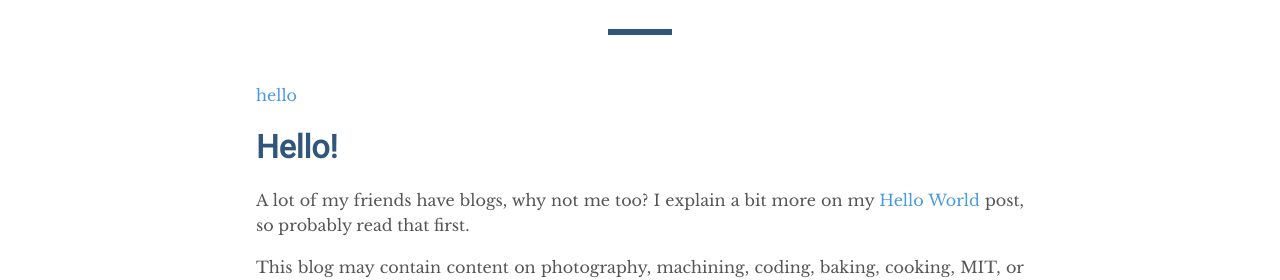
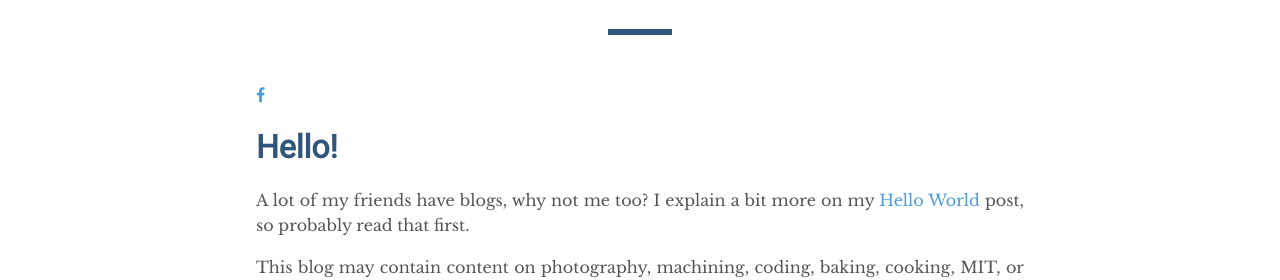
Before and after one commit to rishabmps/rishabmps.github.io, a Jekyll site: the page built from static/about.md, in a window 1280 px wide. Shown: the part 192-472 px from the top of the page. Built offline with Jekyll 4.4.1, drawn with Linux system fonts in a browser that asks for light colours.

Commit message:
Testing share bar and updated share url

```diff
--- a/_config.yml
+++ b/_config.yml
@@ -1,10 +1,10 @@
 # Site settings
+
 title:          Rishabh Agarwal
 description:    "Snapshots of my interests"
 url:            "https://www.rishabhjain.me"
 logo:           /assets/apple-touch-icon.png
 repository: rishabmps/rishabmps.github.io
-
 # Author
 author:
   name:         Rishabh Agarwal Jain
--- a/_includes/share.html
+++ b/_includes/share.html
@@ -1,12 +1,12 @@
 <div >
   <nav>
 
-    <a aria-label="Share on Google Plus"  href="https://plus.google.com/share?url={{include.base_url}}/{{ include.post_url }}" target="_blank" data-analytics="{
+    <a aria-label="Share on Google Plus"  href="https://plus.google.com/share?url={{include.base_url}}" target="_blank" data-analytics="{
       &quot;category&quot;: &quot;social&quot;,
       &quot;action&quot;: &quot;share&quot;,
       &quot;label&quot;: &quot;g+&quot;
       }">
-      hello
+      <i class="fa fa-facebook"></i>
     </a>
 
 
```
